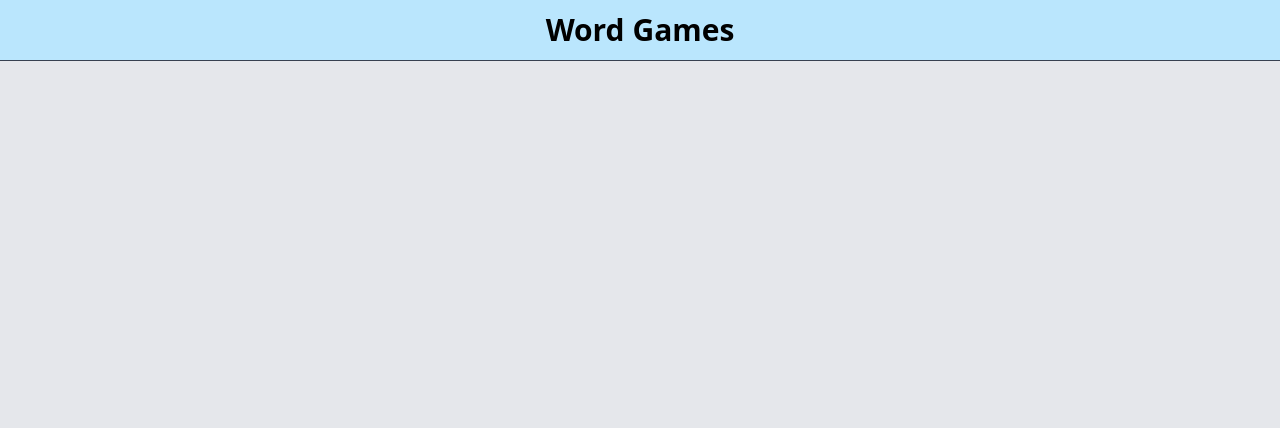
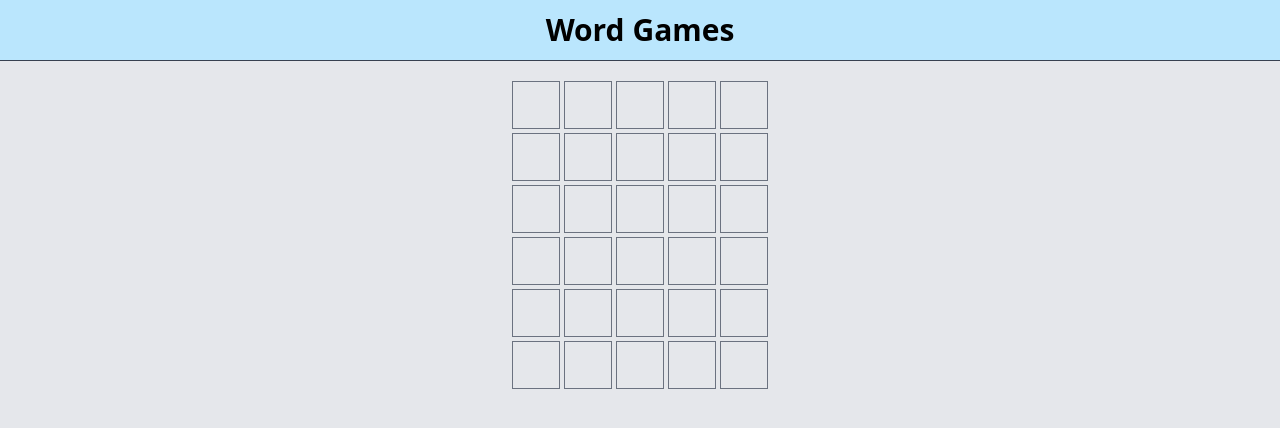
Before and after one commit to ViktoryWebs/word-games, a React (Vite) app: page / in a window 1280 px wide. Shown: the top 428 px of the page. Built offline with nearby package versions, Linux system fonts and the light colour scheme.

Commit message:
Adding Wordle Component and adding basic logic

```diff
--- a/src/App.jsx
+++ b/src/App.jsx
@@ -1,9 +1,11 @@
 import Navbar from "./components/Navbar";
+import Wordle from "./components/wordle/Wordle";
 
 function App() {
   return (
     <>
       <Navbar />
+      <Wordle />
     </>
   );
 }
--- /dev/null
+++ b/src/components/wordle/Tile.jsx
@@ -0,0 +1,15 @@
+import PropTypes from 'prop-types'
+
+const Tile = ({letter}) => {
+  return (
+    <span className="w-12 h-12 block border border-gray-500">
+      {letter}
+    </span>
+  )
+}
+
+Tile.propTypes = {
+  letter: PropTypes.string,
+}
+
+export default Tile
--- /dev/null
+++ b/src/components/wordle/Word.jsx
@@ -0,0 +1,22 @@
+import PropTypes from 'prop-types'
+
+import Tile from './Tile';
+
+const Word = ({solution}) => {
+
+  return (
+    <div className="flex gap-1">
+      {
+        solution.map((letter, index) => {
+          return <Tile key={index} letter={letter} handle />
+        })
+      }
+    </div>
+  )
+}
+
+Word.propTypes = {
+  solution: PropTypes.array,
+}
+
+export default Word
--- /dev/null
+++ b/src/components/wordle/Wordle.jsx
@@ -0,0 +1,47 @@
+import { useEffect, useState } from "react";
+import Word from "./Word";
+
+const Wordle = () => {
+  const length = 5;
+  const [solutionList, setSolutionList] = useState(
+    Array(length + 1).fill(Array(length).fill(""))
+  );
+  let solutionIndex = 0;
+  let currSolution = solutionList[solutionIndex];
+  let letterIndex = 0;
+
+  /* let word = "great"; */ /* TODO: call API to fetch new words every game */
+
+  useEffect(() => {
+    document.addEventListener("keydown", (e) => {
+      if(letterIndex < length) {
+        if(e.key.length === 1 && e.key.match(/[a-z]/)) {
+          currSolution[letterIndex++] = e.key;
+          console.log(letterIndex);
+          console.log(currSolution);
+        }
+        if(e.key === "Backspace") {
+          currSolution[letterIndex-1] = '';
+          letterIndex-1 > 0 && letterIndex--;
+          console.log(letterIndex);
+          console.log(currSolution);
+        }
+      }
+    })
+    return () => {
+      window.removeEventListener("keydown", () => {});
+    };
+  }, [currSolution, letterIndex]);
+
+  return (
+    <div className="mt-5">
+      <div className="flex flex-col gap-1 items-center">
+        {solutionList.map((solution, index) => {
+          return <Word key={index} solution={solution} />;
+        })}
+      </div>
+    </div>
+  );
+};
+
+export default Wordle;
```
